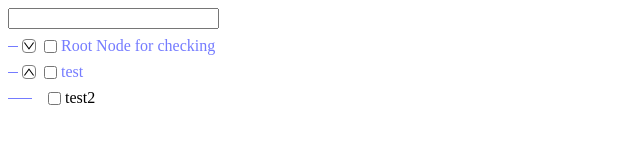
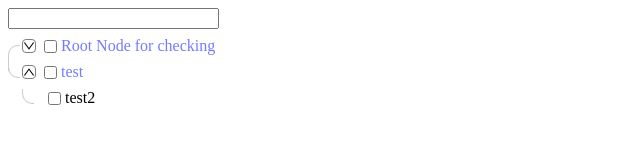
Before and after one commit to dyzz24/React-Tree-Select, a React app: page / in a window 1280 px wide. Shown: the top 160 px of the page, without its empty margins (0-640 px from the left). Built offline with nearby package versions, Linux system fonts and the light colour scheme; the HTML template or start-up script is replaced by a standard one.

Commit message:
tree css

```diff
--- a/src/components/tree-node/tree-node.module.pcss
+++ b/src/components/tree-node/tree-node.module.pcss
@@ -2,21 +2,58 @@
     display: flex;
     flex-direction: column;
     box-sizing: border-box;
-    margin: 8px 0 0 14px;
+    padding: 8px 0 0 14px;
+    position: relative;
+
+
+    &:before {
+        content: "";
+        height: 100%;
+        border-left: 1px solid #ccc;
+        position: absolute;
+        left: 0;
+    }
+
+    &:first-child:before {
+        width: 10px;
+        height: 100%;
+        top: 16px;
+        border-radius: 10px 0 0 0;
+    }
+
+    &:last-child:before {
+        width: 10px;
+        height: 14px;
+        border-radius: 0 0 0 10px;
+    }
+
+    &:after {
+        content: "";
+        width: 12px;
+        transition: border 0.5s;
+        border-top: 1px solid #ccc;
+        position: absolute;
+        left: 0;
+        top: 16px;
+    }
+
+    &:first-child:after {
+        height: 10px;
+        border-radius: 10px 0 0 0;
+    }
+
+    &:last-child:after {
+        height: 10px;
+        border-top: none;
+        transition: border 0.5s;
+        border-bottom: 1px solid #ccc;
+        border-radius: 0 0 0 10px;
+        margin-top: -4px;
+    }
 }
 
 .title {
     display: flex;
     align-items: center;
     width: 100%;
-    position: relative;
-
-    &:before {
-        content: '';
-        width: 100%;
-        height: 1px;
-        background-color: #747bff;
-        right: calc(100% + 4px);
-        position: absolute;
-    }
 }
--- a/src/components/tree-node/tree-node.tsx
+++ b/src/components/tree-node/tree-node.tsx
@@ -6,6 +6,7 @@ import styles from './tree-node.module.pcss';
 import { Label } from '@components/tree-node/label/label.tsx';
 import { Expander } from '@components/tree-node/expander/expander.tsx';
 import { useTreeSelectContext } from '@reducer/index.ts';
+import classNames from 'classnames';
 
 export const TreeNode: React.FC<{ node: TreeSelectItems }> = ({ node }) => {
   const { state } = useTreeSelectContext();
@@ -14,7 +15,7 @@ export const TreeNode: React.FC<{ node: TreeSelectItems }> = ({ node }) => {
 
   if (state.isSearchMode && (!node.filtered && !node.expanded)) return null;
 
-  return <div className={styles.container}>
+  return <div className={classNames(styles.container, !hasChildren && styles.empty)}>
         <div className={styles.title}>
             {!state.isSearchMode && <Expander node={node} hasChildren={!!hasChildren}/>}
             <Label node={node} hasChildren={!!hasChildren}/>
```
